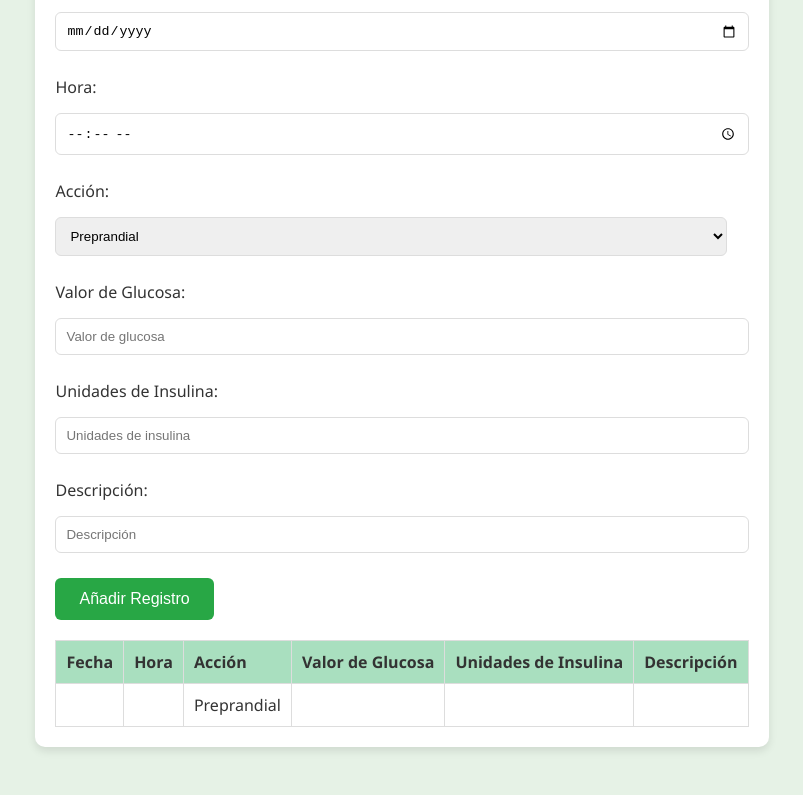
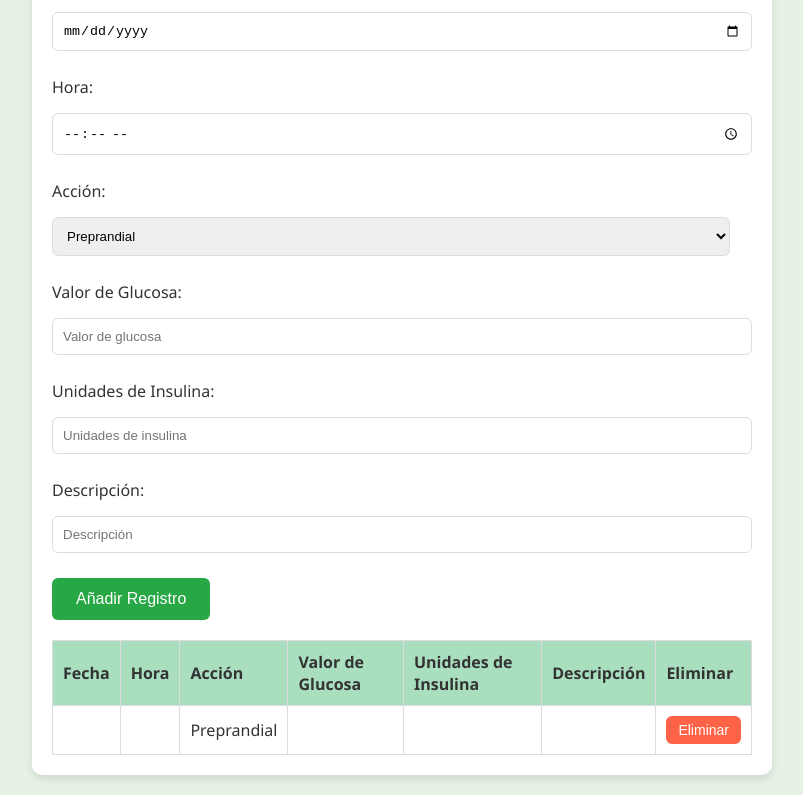
Before and after one commit to tonetgp/Registro-de-glucosa, a plain HTML site: page index.html in a window 1280 px wide. Both pictures are taken after a click on the button "Añadir Registro". Shown: the part 151-946 px from the top of the page, without its empty margins (238-1041 px from the left). Before the commit the page ends 918 px from the top, so only its background shows below. Drawn offline with Linux system fonts and the light colour scheme.

Commit message:
Update index.html

```diff
--- a/index.html
+++ b/index.html
@@ -70,6 +70,15 @@
             display: block;
             margin-bottom: 5px;
         }
+        .delete-btn {
+            background-color: #ff6347; /* Rojo para el botón de eliminar */
+            color: white;
+            border: none;
+            padding: 6px 12px;
+            border-radius: 6px;
+            cursor: pointer;
+            font-size: 14px;
+        }
     </style>
 </head>
 <body>
@@ -112,6 +121,7 @@
                 <th>Valor de Glucosa</th>
                 <th>Unidades de Insulina</th>
                 <th>Descripción</th>
+                <th>Eliminar</th>
             </tr>
             <!-- Los registros se insertarán aquí -->
         </table>
@@ -146,10 +156,10 @@
             var registros = JSON.parse(localStorage.getItem('registrosGlucosa')) || [];
             var tabla = document.getElementById('tablaRegistros');
             // Limpiar la tabla, excepto el encabezado
-            tabla.innerHTML = '<tr><th>Fecha</th><th>Hora</th><th>Acción</th><th>Valor de Glucosa</th><th>Unidades de Insulina</th><th>Descripción</th></tr>';
+            tabla.innerHTML = '<tr><th>Fecha</th><th>Hora</th><th>Acción</th><th>Valor de Glucosa</th><th>Unidades de Insulina</th><th>Descripción</th><th>Eliminar</th></tr>';
 
             // Insertar cada registro en la parte superior de la tabla
-            registros.forEach(function(registro) {
+            registros.forEach(function(registro, index) {
                 var fila = tabla.insertRow(1); // Inserta la fila después del encabezado
                 fila.insertCell(0).innerHTML = registro.fecha;
                 fila.insertCell(1).innerHTML = registro.hora;
@@ -157,7 +167,16 @@
                 fila.insertCell(3).innerHTML = registro.valorGlucosa;
                 fila.insertCell(4).innerHTML = registro.unidadesInsulina;
                 fila.insertCell(5).innerHTML = registro.descripcion;
+                var deleteCell = fila.insertCell(6);
+                deleteCell.innerHTML = '<button class="delete-btn" onclick="eliminarRegistro(' + index + ')">Eliminar</button>';
             });
+        }
+
+        function eliminarRegistro(index) {
+            var registros = JSON.parse(localStorage.getItem('registrosGlucosa')) || [];
+            registros.splice(index, 1); // Elimina el registro seleccionado
+            localStorage.setItem('registrosGlucosa', JSON.stringify(registros));
+            actualizarTabla();
         }
 
         function limpiarFormulario() {
```
